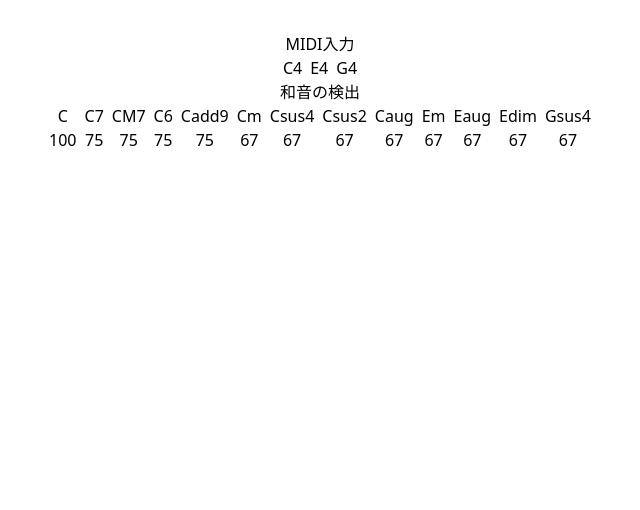
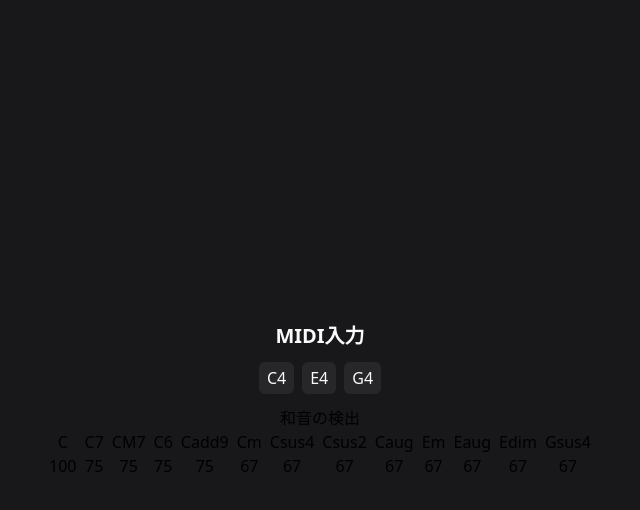
Before and after one commit to tarakichi/piano_chord_practice, a React (Vite) app: page / in a window 1280 px wide. Shown: the top 510 px of the page, without its empty margins (320-960 px from the left). Built offline with nearby package versions, Linux system fonts and the light colour scheme.

Commit message:
changing midiinput styles

```diff
--- a/index.html
+++ b/index.html
@@ -6,7 +6,7 @@
     <meta name="viewport" content="width=device-width, initial-scale=1.0" />
     <title>Piano Chord Practice</title>
   </head>
-  <body>
+  <body class="m-0 flex place-items-center bg-zinc-900 min-h-screen">
     <div id="root"></div>
     <script type="module" src="/src/main.tsx"></script>
   </body>
--- a/src/components/MidiInputViewer.tsx
+++ b/src/components/MidiInputViewer.tsx
@@ -41,13 +41,13 @@ export default function MidiInputViewer({ midiNotes, onMidiNotesChange }: Props)
 
   return (
     <>
-      <h2>MIDI入力</h2>
+      <h2 className='text-zinc-50 font-bold text-xl'>MIDI入力</h2>
       {midiNotes.length === 0 ? (
-        <p>何も押されていません</p>
+        <p className='text-zinc-50'>何も押されていません</p>
       ) : (
-        <ul style={{display: "flex", padding: 0, justifyContent: "center"}}>
+        <ul className='flex justify-center'>
           {midiNotes.map((midiNote) => (
-            <li key={midiNote} style={{listStyle: "none", margin: "0 0.25rem"}}>{getNoteName(midiNote)}</li>
+            <li key={midiNote} className='mx-1 my-3 rounded-md font-medium text-zinc-50 bg-zinc-800 py-1 px-2'>{getNoteName(midiNote)}</li>
           ))}
         </ul>
       )}
--- a/src/index.css
+++ b/src/index.css
@@ -1,4 +1,6 @@
+@import url('https://fonts.googleapis.com/css2?family=Noto+Sans+JP:wght@100..900&family=Noto+Sans:ital,wght@0,100..900;1,100..900&display=swap');
 @import "tailwindcss";
+
 
 /* :root {
   font-family: system-ui, Avenir, Helvetica, Arial, sans-serif;
@@ -24,13 +26,6 @@ a:hover {
   color: #535bf2;
 }
 
-body {
-  margin: 0;
-  display: flex;
-  place-items: center;
-  min-width: 320px;
-  min-height: 100vh;
-}
 
 h1 {
   font-size: 3.2em;
@@ -68,3 +63,11 @@ button:focus-visible {
     background-color: #f9f9f9;
   }
 } */
+
+/* body {
+  margin: 0;
+  display: flex;
+  place-items: center;
+  min-width: 320px;
+  min-height: 100vh;
+} */
```
